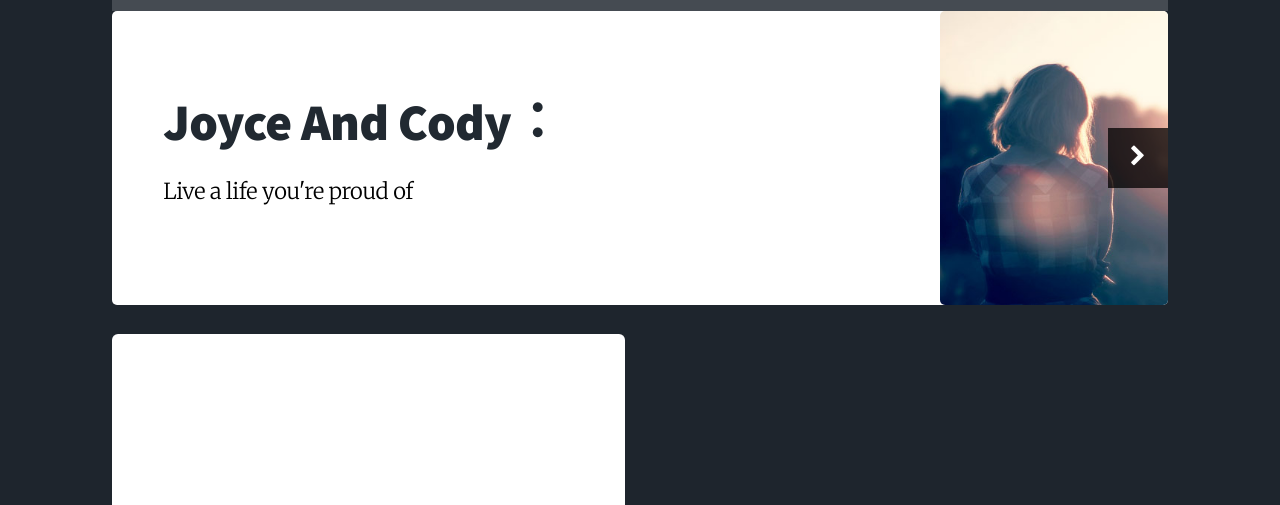
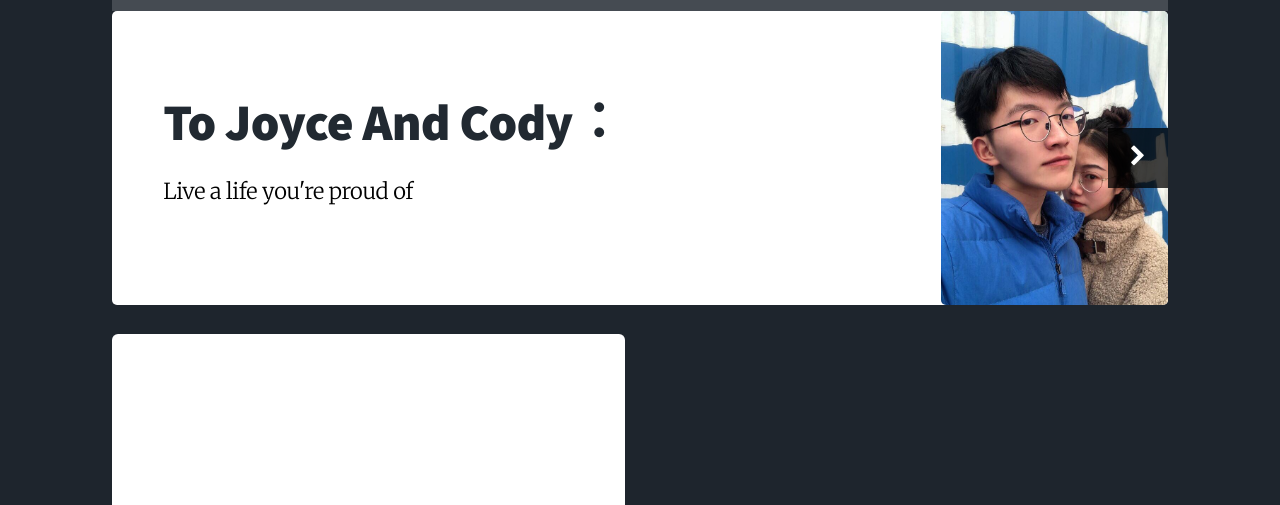
Before and after one commit to joycepy711/joycepy711.github.io, a plain HTML site: page index.html in a window 1280 px wide. Shown: the part 818-1323 px from the top of the page. Drawn offline with nearby package versions, Linux system fonts and the light colour scheme; some packages are replaced by stand-ins of ours; a script that the page names is missing; files whose address does not match are found by name.

Commit message:
Site updated: 2019-01-31 21:01:00

```diff
--- a/index.html
+++ b/index.html
@@ -150,12 +150,12 @@
             <!-- Main first s-->
             <article id="me" class="panel">
                 <header style="color: #000000">
-                    <h1>Joyce and Cody：</h1>
+                    <h1>To Joyce and Cody：</h1>
                     <p>Live a life you're proud of</p>
                 </header>
                 <a href="" class="jumplink pic">
                     <span class="arrow icon fa-chevron-right"><span></span></span>
-                    <img src="/images/me.jpg" alt="">
+                    <img src="/images/us.png" alt="">
                 </a>
             </article>
             <!-- Main first e-->
```
Also changed, not shown: images/us.png (added).
